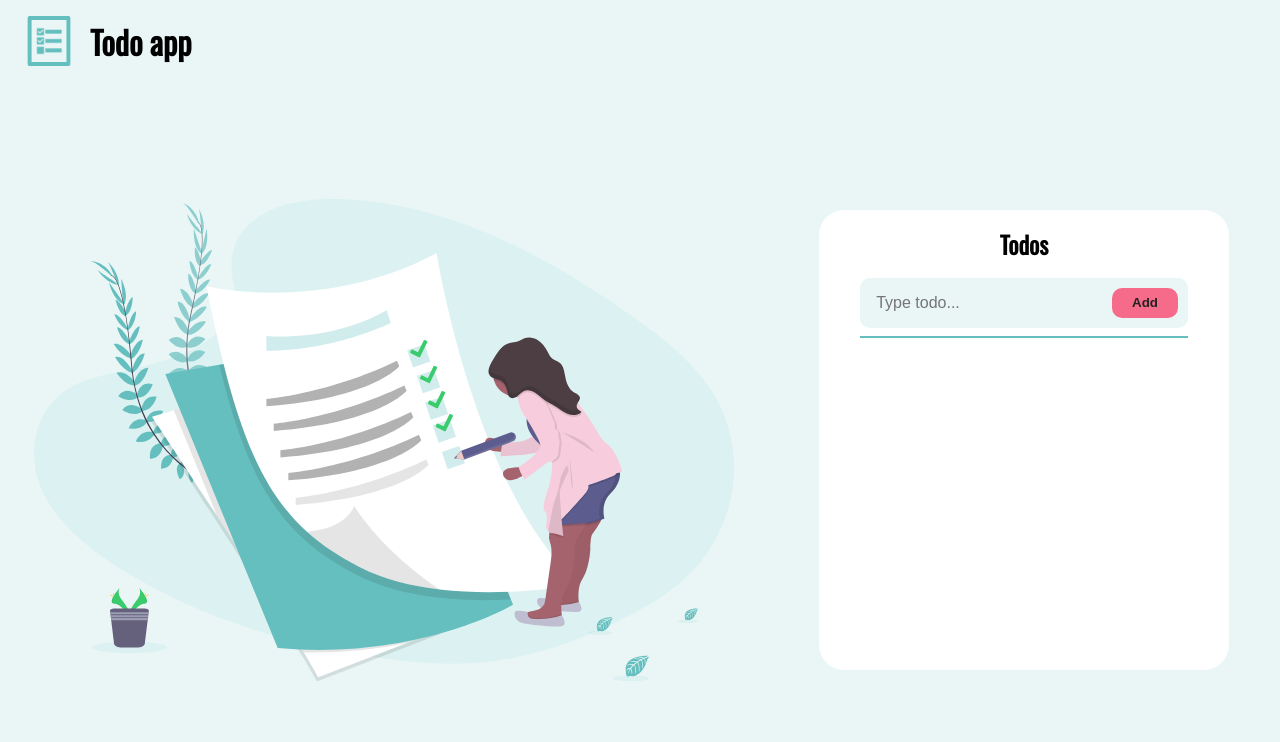
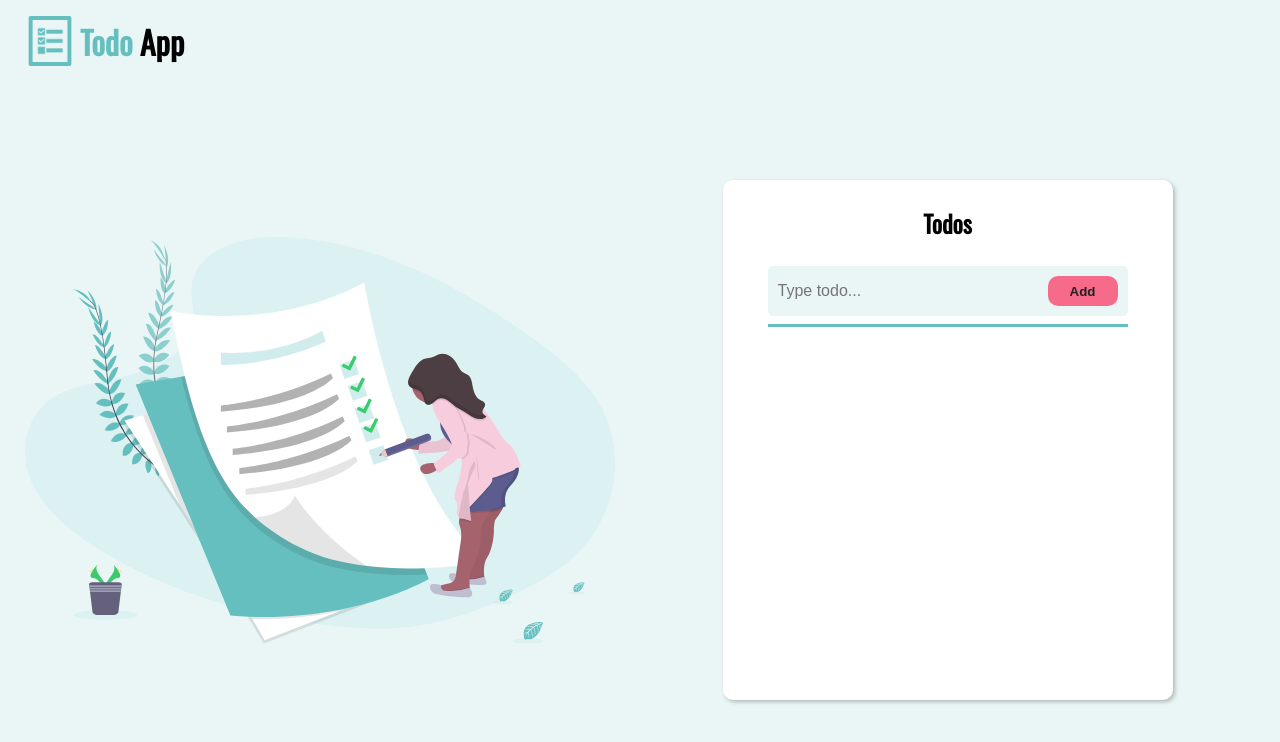
Before and after one commit to Gkristof96/Todo-app, a React (Create React App) app: page / in a window 1280 px wide. Shown: the top 742 px of the page. Built offline with nearby package versions, Linux system fonts and the light colour scheme.

Commit message:
css and classes refactored

```diff
--- a/src/App.js
+++ b/src/App.js
@@ -40,7 +40,6 @@ function App() {
     <div className="App">
       <Header />
       <section>
-        <div className="container">
           <div className="image-wrapper">
             <SVG />
           </div>
@@ -69,7 +68,6 @@ function App() {
               </div>
             </motion.div>
           </div>
-        </div>
       </section>
     </div>
   );
--- a/src/components/Header/index.js
+++ b/src/components/Header/index.js
@@ -3,12 +3,10 @@ import React from 'react'
 const Header = () => {
     return (
         <header>
-                <div className="container">
-                    <div className="logo">
-                        <img src="todo.png" alt="todo" />
-                        <h1>Todo app</h1>
-                    </div>
-                </div>
+            <div className="logo">
+                <img src="todo.png" alt="todo" />
+                <h1><span>Todo</span> App</h1>
+            </div>
         </header>
     )
 }
--- a/src/css/style.css
+++ b/src/css/style.css
@@ -2,13 +2,7 @@
 * {
   margin: 0;
   padding: 0;
-  -webkit-box-sizing: border-box;
   box-sizing: border-box;
-}
-
-img {
-  width: 50px;
-  height: 50px;
 }
 
 body {
@@ -18,136 +12,85 @@ body {
 
 header {
   width: 100%;
-  height: 10vh;
+  padding: 0 calc((100vw - 1400px) / 2);
+  height: 80px;
+  position: fixed;
+  z-index: 10;
 }
-
 header .logo {
   padding: 1rem 0;
-  display: -webkit-box;
-  display: -ms-flexbox;
   display: flex;
-  -webkit-box-align: center;
-      -ms-flex-align: center;
   align-items: center;
 }
-
 header .logo h1 {
-  margin-left: 1rem;
+  margin-left: 5px;
 }
-
-.container {
-  width: 100%;
-  max-width: 98rem;
-  margin: 0 auto;
-  padding: 0 1.5rem;
+header .logo h1 span {
+  color: #66bfbf;
+}
+header .logo img {
+  height: 50px;
 }
 
 section {
-  display: -webkit-box;
-  display: -ms-flexbox;
+  width: 100%;
+  height: 100vh;
+  padding: 200px calc((100vw - 1400px) / 2);
+  padding-top: 280px;
+  display: grid;
+  grid-template-columns: 1fr 1fr;
+}
+section .image-wrapper {
+  width: 100%;
+  height: 100%;
+  padding-right: 25px;
   display: flex;
-  -webkit-box-pack: center;
-      -ms-flex-pack: center;
   justify-content: center;
-  -webkit-box-align: center;
-      -ms-flex-align: center;
   align-items: center;
+}
+section .image-wrapper svg {
   width: 100%;
-  height: 90vh;
+  height: auto;
 }
-
-section .container {
-  display: -webkit-box;
-  display: -ms-flexbox;
+section .todo-wrapper {
+  width: 100%;
+  height: 100%;
   display: flex;
-  -webkit-box-align: center;
-      -ms-flex-align: center;
-          align-items: center;
-  height: 80%;
-  margin: 0;
-  padding: 0;
-}
-
-section .container .image-wrapper {
-  width: 60%;
-  height: 100%;
-  padding: 1rem;
-  display: -webkit-box;
-  display: -ms-flexbox;
-  display: flex;
-  -webkit-box-align: center;
-      -ms-flex-align: center;
-          align-items: center;
-  -webkit-box-pack: center;
-      -ms-flex-pack: center;
   justify-content: center;
 }
-
-section .container .image-wrapper svg {
+section .todo-wrapper .todo-card {
+  background-color: #fff;
+  border-radius: 10px;
+  height: 100%;
   width: 100%;
-  max-width: 700px;
-  height: auto;
+  max-width: 450px;
+  display: flex;
+  flex-direction: column;
+  align-items: center;
+  box-shadow: 2px 2px 4px rgba(0, 0, 0, 0.25);
 }
-
-section .container .todo-wrapper {
-  width: 40%;
-  height: 100%;
-  display: -webkit-box;
-  display: -ms-flexbox;
-  display: flex;
-  -webkit-box-align: center;
-      -ms-flex-align: center;
-          align-items: center;
-  -webkit-box-pack: center;
-      -ms-flex-pack: center;
-          justify-content: center;
+section .todo-wrapper .todo-card .title {
+  padding: 25px 0;
 }
-
-section .container .todo-wrapper .todo-card {
-  background-color: #fff;
-  border-radius: 25px;
-  height: 80%;
+section .todo-wrapper .todo-card .todo-input {
   width: 80%;
-  max-width: 700px;
-  display: -webkit-box;
-  display: -ms-flexbox;
-  display: flex;
-  -webkit-box-orient: vertical;
-  -webkit-box-direction: normal;
-      -ms-flex-direction: column;
-          flex-direction: column;
-  -webkit-box-align: center;
-      -ms-flex-align: center;
-          align-items: center;
-}
-
-section .container .todo-wrapper .todo-card .title {
-  padding: 1rem 0;
-}
-
-section .container .todo-wrapper .todo-card .todo-input {
-  width: 80%;
-  max-width: 375px;
   background-color: #eaf6f6;
   position: relative;
-  border-radius: 10px;
+  border-radius: 5px;
 }
-
-section .container .todo-wrapper .todo-card .todo-input input {
+section .todo-wrapper .todo-card .todo-input input {
   height: 50px;
   width: 80%;
   background-color: transparent;
   border: none;
   color: #212121;
-  padding: 1rem;
+  padding: 10px;
   font-size: 1rem;
 }
-
-section .container .todo-wrapper .todo-card .todo-input input:focus {
+section .todo-wrapper .todo-card .todo-input input:focus {
   outline: none;
 }
-
-section .container .todo-wrapper .todo-card .todo-input button {
+section .todo-wrapper .todo-card .todo-input button {
   margin-left: 5%;
   position: absolute;
   top: 10px;
@@ -162,70 +105,50 @@ section .container .todo-wrapper .todo-card .todo-input button {
   background-color: #f76b8a;
   border: none;
 }
-
-section .container .todo-wrapper .todo-card .todo-input button:focus {
+section .todo-wrapper .todo-card .todo-input button:focus {
   outline: none;
 }
-
-section .container .todo-wrapper .todo-card .line {
+section .todo-wrapper .todo-card .line {
   width: 80%;
   max-width: 375px;
-  height: 2px;
+  height: 3px;
   margin: 0.5rem 0;
   background-color: #66bfbf;
 }
-
-section .container .todo-wrapper .todo-card .todos-list {
+section .todo-wrapper .todo-card .todos-list {
   width: 80%;
   max-width: 375px;
   height: 60%;
   overflow: auto;
 }
-
-section .container .todo-wrapper .todo-card .todos-list .todo {
+section .todo-wrapper .todo-card .todos-list .todo {
   width: 99%;
   border-radius: 10px;
   background-color: #eaf6f6;
-  display: -webkit-box;
-  display: -ms-flexbox;
   display: flex;
-  -webkit-box-pack: justify;
-      -ms-flex-pack: justify;
   justify-content: space-between;
-  -webkit-box-align: center;
-      -ms-flex-align: center;
   align-items: center;
   font-size: 0.7rem;
-  -webkit-transition: 0.3s ease-in-out;
   transition: 0.3s ease-in-out;
   margin: 0.5rem 0;
   padding: 10px 0.5rem;
 }
-
-section .container .todo-wrapper .todo-card .todos-list .todo h2 {
-  -webkit-transition: 0.3s ease-in-out;
+section .todo-wrapper .todo-card .todos-list .todo h2 {
   transition: 0.3s ease-in-out;
 }
-
-section .container .todo-wrapper .todo-card .todos-list .todo h2.checked {
+section .todo-wrapper .todo-card .todos-list .todo h2.checked {
   color: #bdbdbd;
   text-decoration: line-through;
 }
-
-section .container .todo-wrapper .todo-card .todos-list .todo h2.unchecked {
+section .todo-wrapper .todo-card .todos-list .todo h2.unchecked {
   color: #212121;
 }
-
-section .container .todo-wrapper .todo-card .todos-list .todo .btns {
-  display: -webkit-box;
-  display: -ms-flexbox;
+section .todo-wrapper .todo-card .todos-list .todo .btns {
   display: flex;
-  -webkit-transition: 0.5s ease-in-out;
   transition: 0.5s ease-in-out;
 }
-
-section .container .todo-wrapper .todo-card .todos-list .todo .btns .del,
-section .container .todo-wrapper .todo-card .todos-list .todo .btns .check {
+section .todo-wrapper .todo-card .todos-list .todo .btns .del,
+section .todo-wrapper .todo-card .todos-list .todo .btns .check {
   width: 20px;
   height: auto;
   margin: 0 0.2rem;
@@ -251,12 +174,23 @@ section .container .todo-wrapper .todo-card .todos-list .todo .btns .check {
   background: #66bfbf;
 }
 
+@media (max-width: 1450px) {
+  header {
+    padding: 0 25px;
+  }
+
+  section {
+    padding: 100px 25px;
+    padding-top: 180px;
+  }
+}
 @media (max-width: 768px) {
-  section .container .image-wrapper {
+  section {
+    grid-template-columns: 1fr;
+  }
+  section .image-wrapper {
     display: none;
   }
-  section .container .todo-wrapper {
-    width: 100%;
 }
-}
+
 /*# sourceMappingURL=style.css.map */
--- a/src/css/style.scss
+++ b/src/css/style.scss
@@ -19,11 +19,6 @@ $colors: (
   box-sizing: border-box;
 }
 
-img {
-  width: 50px;
-  height: 50px;
-}
-
 body {
   font-family: "Oswald", sans-serif;
   background-color: color(background);
@@ -32,78 +27,73 @@ body {
 
 header {
   width: 100%;
-  height: 10vh;
+  padding: 0 calc((100vw - 1400px) / 2);
+  height: 80px;
+  position: fixed;
+  z-index: 10;
   .logo {
     padding: 1rem 0;
     display: flex;
     align-items: center;
     h1 {
-      margin-left: 1rem;
+      margin-left: 5px;
+
+      span {
+        color: color(primary);
+      }
+    }
+    img {
+      height: 50px;
     }
   }
 }
-.container {
-  width: 100%;
-  max-width: 98rem;
-  margin: 0 auto;
-  padding: 0 1.5rem;
-}
 
 section {
+  width: 100%;
+  height: 100vh;
+  padding: 200px calc((100vw - 1400px) / 2);
+  padding-top: 280px;
+  display: grid;
+  grid-template-columns: 1fr 1fr;
+
+  .image-wrapper {
+    width: 100%;
+    height: 100%;
+    padding-right: 25px;
     display: flex;
     justify-content: center;
     align-items: center;
-  width: 100%;
-  height: 90vh;
-
-  .container {
-    display: flex;
-    align-items: center;
-    height: 80%;
-    margin: 0;
-    padding: 0;
-
-    .image-wrapper {
-      width: 60%;
-      height: 100%;
-      padding: 1rem;
-      display: flex;
-      align-items: center;
-      justify-content: center;
     svg {
       width: 100%;
-        max-width: 700px;
       height: auto;
     }
   }
 
   .todo-wrapper {
-      width: 40%;
+    width: 100%;
     height: 100%;
     display: flex;
-      align-items: center;
     justify-content: center;
 
     .todo-card {
       background-color: #fff;
-        border-radius: 25px;
-        height: 80%;
-        width: 80%;
-        max-width: 700px;
+      border-radius: 10px;
+      height: 100%;
+      width: 100%;
+      max-width: 450px;
       display: flex;
       flex-direction: column;
       align-items: center;
-
+      box-shadow: 2px 2px 4px rgba(0, 0, 0, 0.25);
       .title {
-          padding: 1rem 0;
+        padding: 25px 0;
       }
 
       .todo-input {
         width: 80%;
-          max-width: 375px;
         background-color: color(background);
         position: relative;
-          border-radius: 10px;
+        border-radius: 5px;
         input {
           height: 50px;
           width: 80%;
@@ -111,7 +101,7 @@ section {
           border: none;
 
           color: color(primary-text);
-            padding: 1rem;
+          padding: 10px;
           font-size: 1rem;
 
           &:focus {
@@ -141,7 +131,7 @@ section {
       .line {
         width: 80%;
         max-width: 375px;
-          height: 2px;
+        height: 3px;
         margin: 0.5rem 0;
         background-color: color(primary);
       }
@@ -187,7 +177,6 @@ section {
     }
   }
 }
-}
 
 //Scrolbar settings
 
@@ -211,16 +200,21 @@ section {
 }
 
 // Media queries
+@media (max-width: 1450px) {
+  header {
+    padding: 0 25px;
+  }
+  section {
+    padding: 100px 25px;
+    padding-top: 180px;
+  }
+}
 
 @media (max-width: 768px) {
   section {
-    .container {
+    grid-template-columns: 1fr;
     .image-wrapper {
       display: none;
     }
-      .todo-wrapper {
-        width: 100%;
   }
 }
-  }
-}
```
Also changed, not shown: 1 other file (tests, documents, lock files or other folders). Lines whose indentation alone changed are shown as unchanged.
